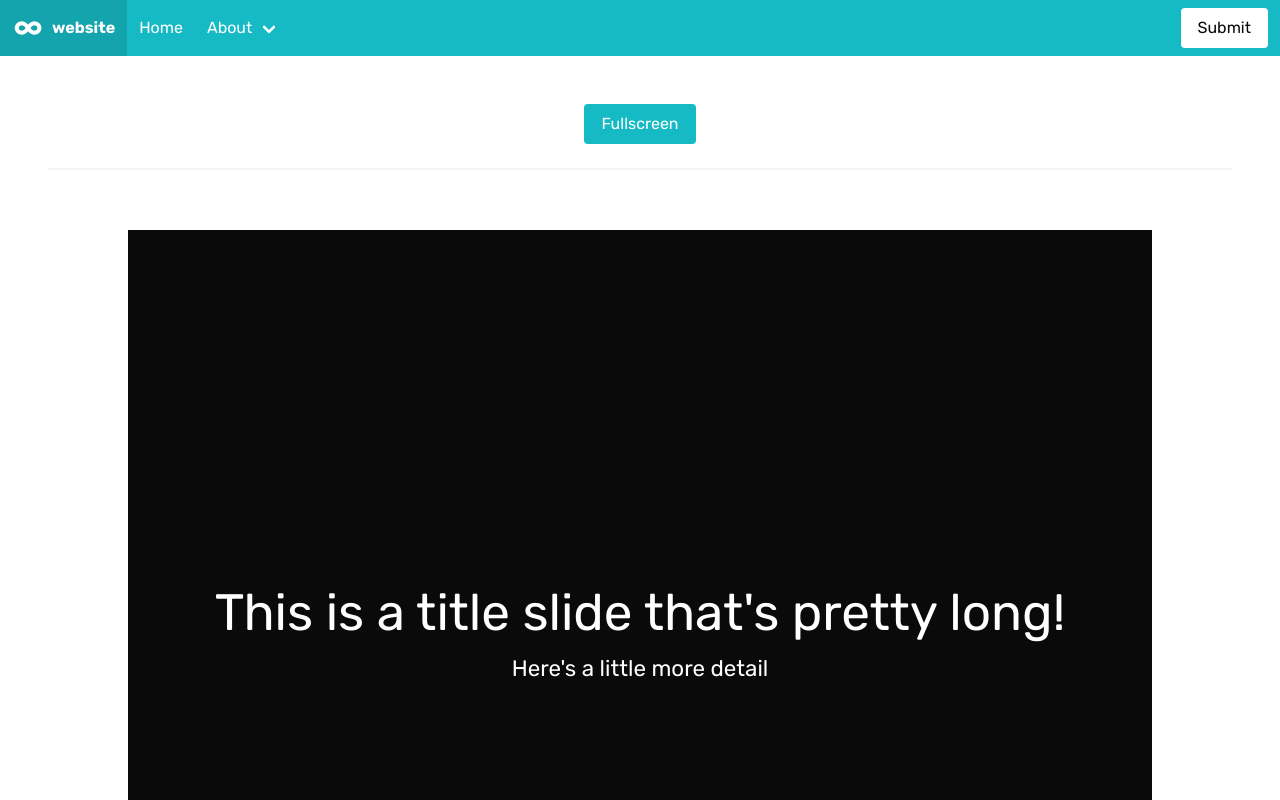
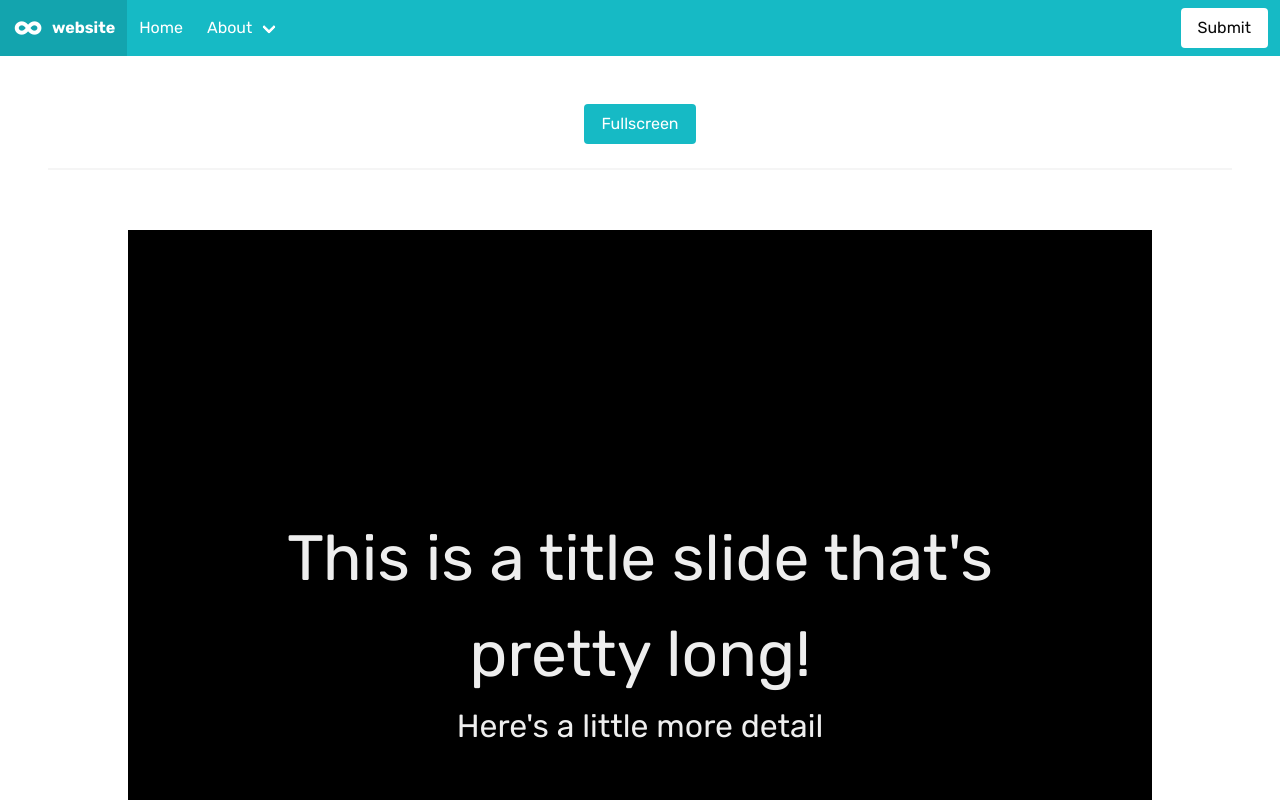
Before and after one commit to pricecomstock/pptxgen, a Vue app: page / in a window 1280 px wide. Shown: the top 800 px of the page. Built offline with nearby package versions, Linux system fonts and the light colour scheme.

Commit message:
basic bullets slide ready

```diff
--- a/src/components/Presentation.vue
+++ b/src/components/Presentation.vue
@@ -11,9 +11,11 @@
 
 <script>
 import Title from "@/components/slides/Title.vue"
+import Bullets from "@/components/slides/Bullets.vue"
 export default {
   components: {
-    Title
+    Title,
+    Bullets
   },
   computed: {
     currentSlideComponent() {
@@ -39,11 +41,16 @@ export default {
   width: 80vw;
 
   .pres-title {
-    font-size: 4vw;
+    font-size: 5vw;
   }
 
   .pres-body {
-    font-size: 1.75vw;
+    font-size: 2.5vw;
+  }
+
+  .slide-title {
+    margin-left: 4vw;
+    margin-top: 2vw;
   }
 }
 </style>
--- /dev/null
+++ b/src/components/slides/Bullets.vue
@@ -0,0 +1,38 @@
+<template>
+  <section class="content is-large has-text-left">
+    <div class="pres-title slide-title">
+      {{slideOptions.title}}
+    </div>
+    <ul class="bullet-bullets pres-body">
+      <li v-for="(bullet, index) in slideOptions.bullets" :key="index">
+        {{ bullet }}
+      </li>
+    </ul>
+  </section>
+</template>
+
+<script>
+export default {
+  props: {
+    slideOptions: {
+      type: Object,
+      default() {
+        return {
+          title: "Some Great Points",
+          bullets: [
+            "Here is the first bullet",
+            "Bullet #2",
+            "Item C"
+          ]
+        }
+      }
+    }
+  }
+}
+</script>
+
+<style lang="scss" scoped>
+.bullet-bullets {
+  margin-left: 8vw;
+}
+</style>
--- a/src/components/slides/Title.1.vue
+++ /dev/null
@@ -1,36 +0,0 @@
-<template>
-  <section class="slide hero is-dark is-fullheight">
-    <div class="hero-body">
-      <div class="container is-fluid">
-        <h1 class="pres-title title-title">
-          {{ slideOptions.title }}
-        </h1>
-        <h2 class="pres-body">
-          {{ slideOptions.subtitle }}
-        </h2>
-      </div>
-    </div>
-  </section>
-</template>
-
-<script>
-export default {
-  props: {
-    slideOptions: {
-      type: Object,
-      default() {
-        return {
-          title: "This is a title slide that's pretty long!",
-          subtitle: "Here's a little more detail"
-        }
-      }
-    }
-  }
-}
-</script>
-
-<style lang="scss" scoped>
-.title-title {
-  width: 100%
-}
-</style>
--- a/src/components/slides/Title.vue
+++ b/src/components/slides/Title.vue
@@ -1,5 +1,5 @@
 <template>
-  <section class="slide hero is-black is-fullheight">
+  <section class="slide hero is-fullheight">
     <div class="hero-body">
       <div class="container is-fluid">
         <h1 class="pres-title title-title">
--- a/src/main.js
+++ b/src/main.js
@@ -4,6 +4,8 @@ import router from "./router";
 import store from "./store";
 import "./scss/pcstyles.scss";
 import "@fortawesome/fontawesome-free/css/all.min.css";
+
+import "animate.css";
 
 Vue.config.productionTip = false;
 
```
